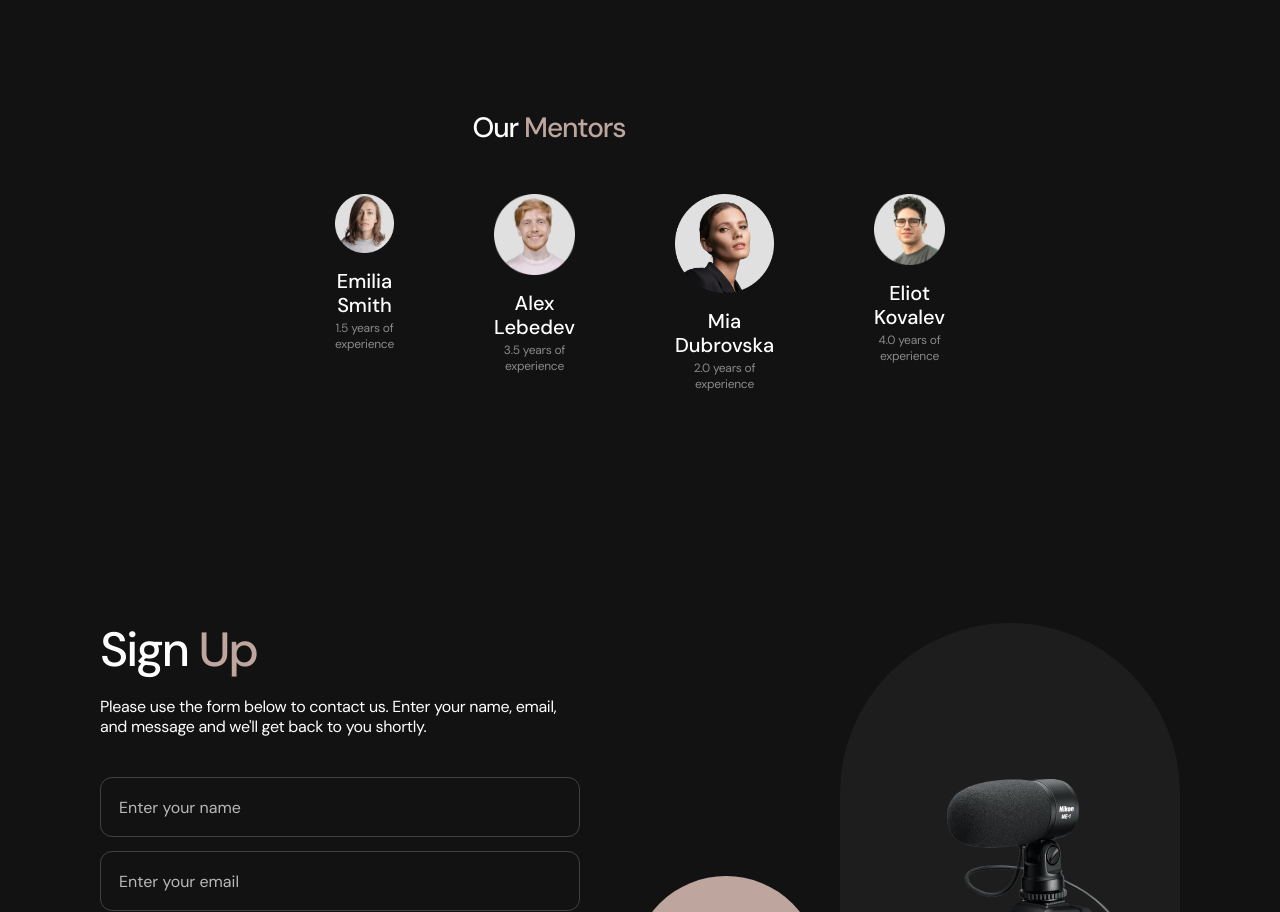
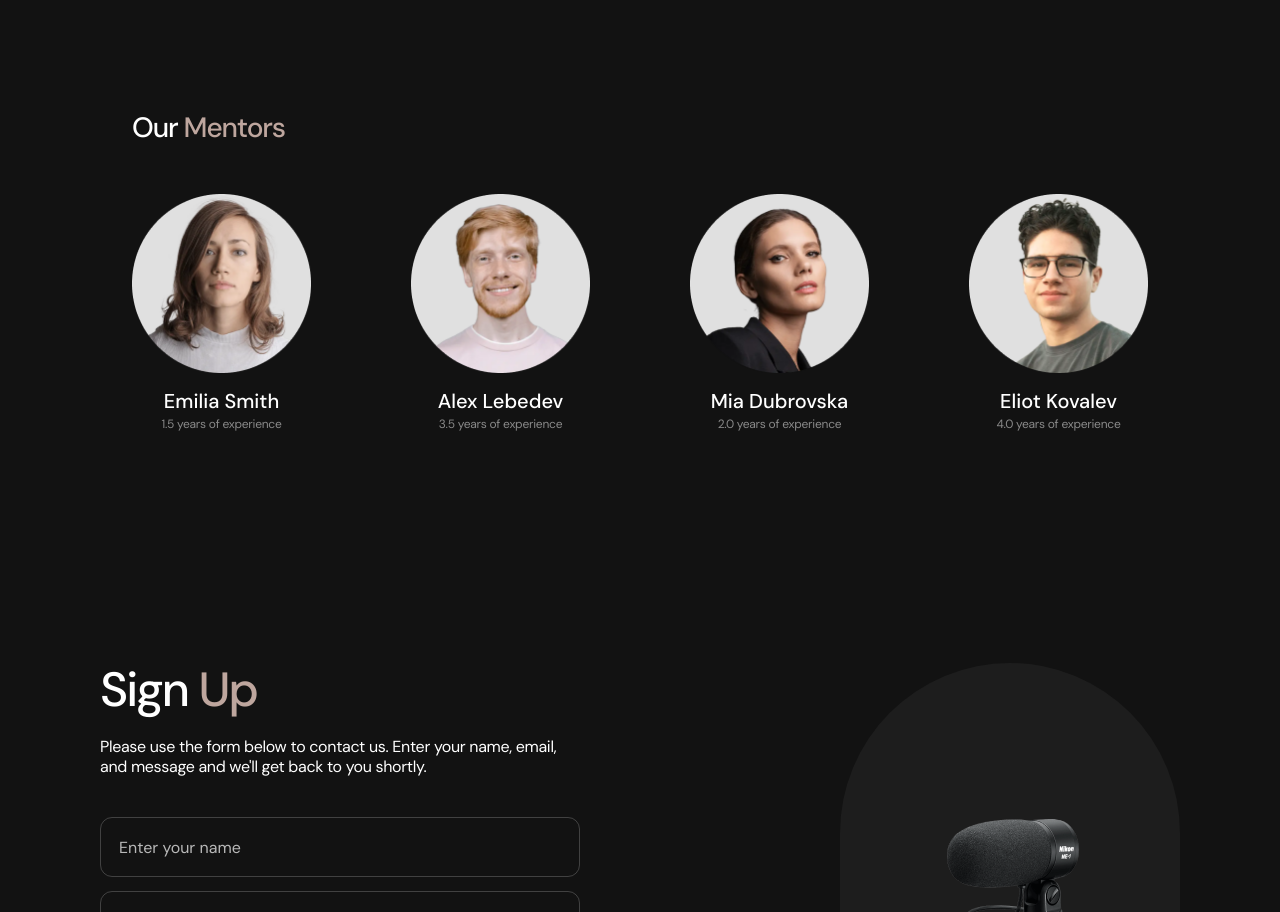
Before and after one commit to GoitStudentsWorks/102_html-css_F-r-a-n-c-u-z, a website built with Vite: page src/index.html in a window 1280 px wide. Shown: the part 3161-4073 px from the top of the page. Built offline with nearby package versions, Linux system fonts and the light colour scheme; files whose address does not match are found by name.

Commit message:
13.01 changes

```diff
--- a/src/css/our-mentors.css
+++ b/src/css/our-mentors.css
@@ -49,10 +49,13 @@
 
 /*=====TABLET our-mentors styles===*/
     @media only screen and (min-width: 768px) {
+.our-mentors-div {
+  max-width: 704px;
+  padding-left: 32px;
+  padding-right: 32px;
+}
 
-      .our-mentors-title-two{
-        padding-left: 32px;
-      }
+
       .our-mentors-ul {
         display: flex;
         flex-wrap: wrap;
@@ -76,7 +79,14 @@ display: block;
 
                 /*=====desktop our-mentors styles===*/
    @media only screen and (min-width: 1280px) {
+.our-mentors-div {
+    max-width: 1080px;
 
+  }
+  .our-mentour-container-tablet {
+    padding-left: 0px;
+    padding-right: 0px;
+  }
     .our-mentors-ul {
         flex-direction: row;
           flex-wrap: nowrap;
@@ -85,6 +95,9 @@ display: block;
          .our-mentors-title-two {
            padding-left: 0px;
          }
+                    .our-mentors-list {
+                      width: calc((100% - 300px) /4);
+                    }
    }
 
 
--- a/src/partials/our-mentors.html
+++ b/src/partials/our-mentors.html
@@ -3,7 +3,7 @@
     <h2 class="our-mentors-title-two" id="our-mentors">
       Our <span class="our-mentors-span"> Mentors</span>
     </h2>
-
+    <div class="our-mentour-container-tablet">
       <ul class="our-mentors-ul">
         <!-- emilia-->
         <li class="our-mentors-list">
@@ -83,4 +83,5 @@
         </li>
       </ul>
     </div>
+  </div>
 </section>
```
Lines whose indentation alone changed are shown as unchanged.
